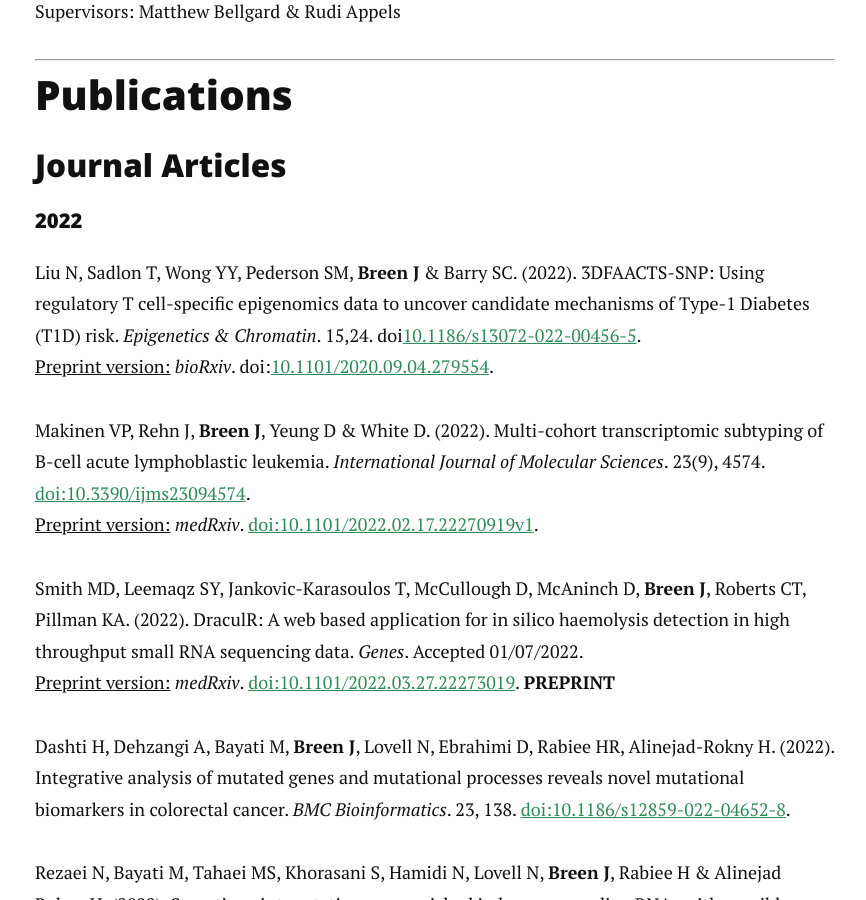
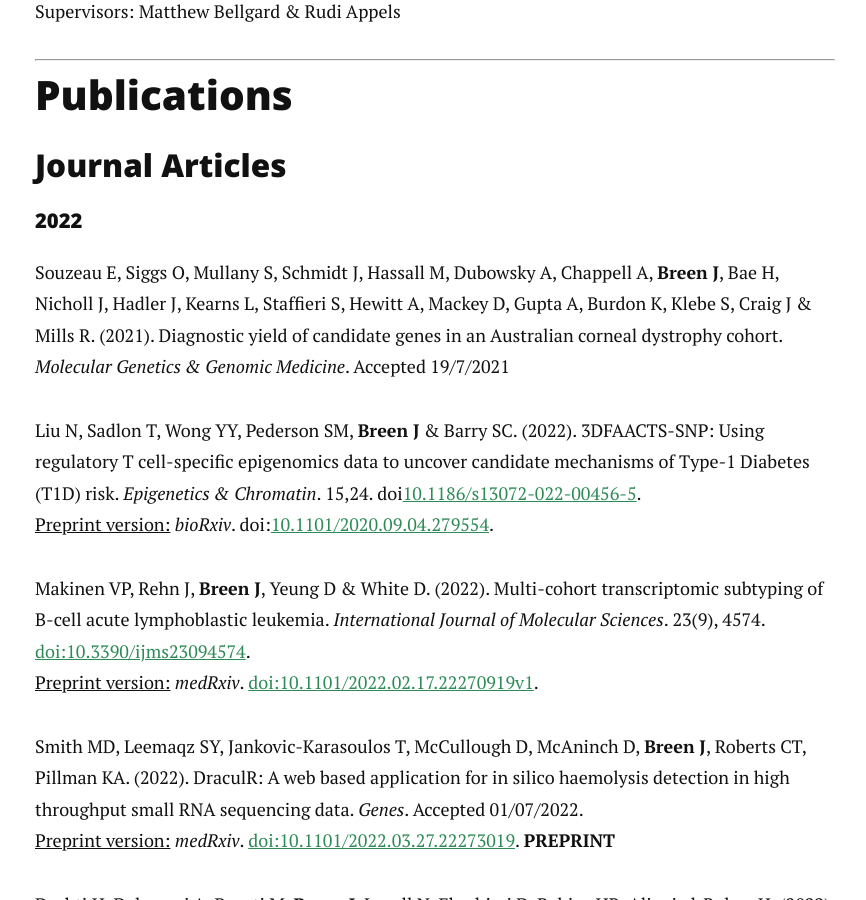
Before and after one commit to jimmybgammyknee/jimmybgammyknee.github.io, a Jekyll site: the page built from cv.md, in a window 1280 px wide and 900 px high, scrolled down 1726 px. Shown: the whole window, without its empty margins (205-1071 px from the left). Built offline with Jekyll 4.4.1, drawn with Linux system fonts in a browser that asks for light colours; nearby versions of some CDN libraries.

Commit message:
Update cv.md

```diff
--- a/cv.md
+++ b/cv.md
@@ -63,6 +63,8 @@ Supervisors: Matthew Bellgard & Rudi Appels <br>
 ### Journal Articles
 
 #### 2022
+
+Souzeau E, Siggs O, Mullany S, Schmidt J, Hassall M, Dubowsky A, Chappell A, **Breen J**, Bae H, Nicholl J, Hadler J, Kearns L, Staffieri S, Hewitt A, Mackey D, Gupta A, Burdon K, Klebe S, Craig J & Mills R. (2021). Diagnostic yield of candidate genes in an Australian corneal dystrophy cohort. _Molecular Genetics & Genomic Medicine_. Accepted 19/7/2021
 
 Liu N, Sadlon T, Wong YY, Pederson SM, **Breen J** & Barry SC. (2022). 3DFAACTS-SNP: Using regulatory T cell-specific epigenomics data to uncover candidate mechanisms of Type-1 Diabetes (T1D) risk. _Epigenetics & Chromatin_. 15,24. doi[10.1186/s13072-022-00456-5](https://doi.org/10.1186/s13072-022-00456-5).
 <u>Preprint version:</u> _bioRxiv_.  doi:[10.1101/2020.09.04.279554](https://doi.org/10.1101/2020.09.04.279554).
```
